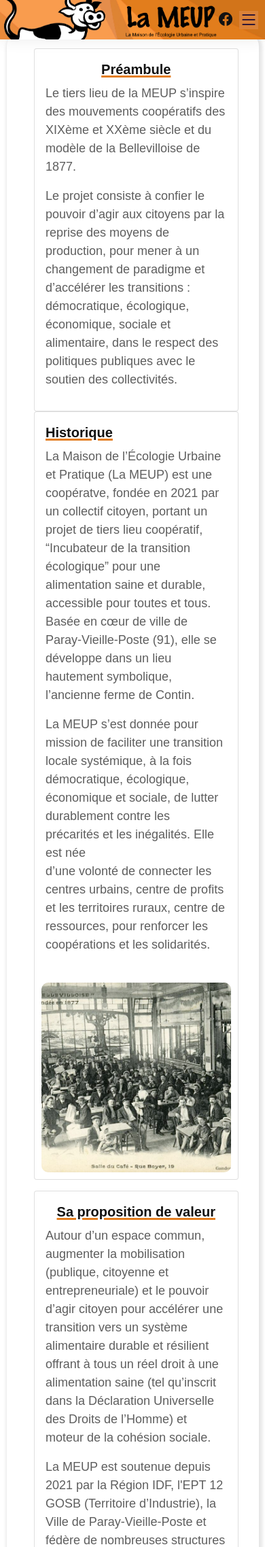
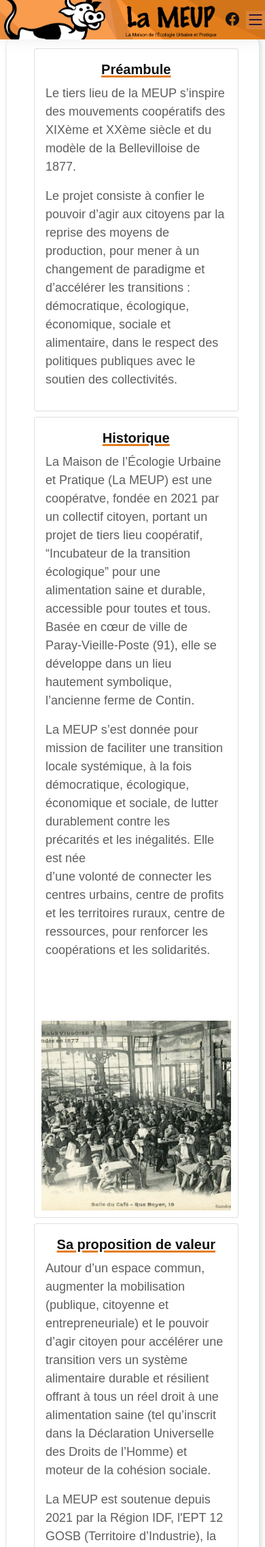
Before and after one commit to CoopCommuns/SiteWeb_MEUP, a PHP site: page /About.html in a window 390 px wide. Shown: the top 2275 px of the page at 68% size. Run offline with PHP 8.4, Linux system fonts and the light colour scheme; some web fonts are replaced.

Commit message:
mise à jour

```diff
--- a/About.html
+++ b/About.html
@@ -68,7 +68,7 @@
 	<div id="preloader"></div>
     <a href="#" class="back-to-top d-flex align-items-center justify-content-center"><i class="bi bi-arrow-up-short"></i></a>
 
-    <div class="section mt-5">
+    <div class="section mt-5 ">
         <div class="contain newsletter-text ">
             <div class="card-body card mt-2">
                 <h3 class="card-title newsletter-title">Préambule </h3>
@@ -80,9 +80,9 @@
                         respect des politiques publiques avec le soutien des collectivités.</p>
             </div>
 
-            <div class="card card-group vgr-cards" id="Restaurant Café" >
+            <div class="card card-group vgr-cards mt-2" id="Restaurant Café" >
                 <div class="card-body col-lg-8">
-                    <h4 class="card-title newsletter-title">Historique </h4>
+                    <h4 class="card-title newsletter-title d-flex align-items-center justify-content-center">Historique </h4>
                     <p>La Maison de l’Écologie Urbaine et Pratique (La MEUP) est une coopératve, fondée  en 2021
                         par un collectif citoyen, portant un projet de tiers lieu coopératif, “Incubateur de la transition
                         écologique” pour une alimentation saine et durable,  accessible pour toutes et tous.
@@ -99,13 +99,13 @@
                     </p>
                 </div>
                 <div class="card-img-body col-lg-4" >
-                    <img class="card-img pl-5" src="assets/img/La Bellevilloise.jpg" alt="Card image cap" >
+                    <img class=" img-fluid mt-5 rounded mr-" src="assets/img/La Bellevilloise.jpg" alt="Card image cap" >
                 </div>
           </div>
 
-            <div class="card-body card mt-3">
-                <h3 class="card-title newsletter-title">Sa proposition de valeur</h3>
-
+          <div class="card card-group vgr-cards mt-2" id="Restaurant Café" >
+            <div class="card-body col-lg-8">
+                <h4 class="card-title newsletter-title d-flex align-items-center justify-content-center">Sa proposition de valeur</h4>
                 <p>
                     Autour d’un espace commun, augmenter la mobilisation (publique, citoyenne et entrepreneuriale) et
                     le pouvoir d’agir citoyen pour accélérer une transition vers un système alimentaire durable
@@ -119,6 +119,10 @@
                     avec le PTCE Coop Communs pour une SSA.
                 </p>
             </div>
+            <div class="card-img-body col-lg-4" >
+                <img class=" img-fluid mt-5 rounded-3" src="assets/img/La Contine 2.jpg" alt="Card image cap" >
+            </div>
+      </div>
 
             <div class="card-body card mt-3 mb-3">
                 <h3 class="card-title newsletter-title">Le tiers lieu de la MEUP portée par 2 structures</h3>
@@ -208,19 +212,38 @@
       </div>
   </div>
 
+<!-- ======= Footer ======= -->
+<footer id="footer" >
+    <div class="container">
+		<h3 class="mb-4 fw-bold  fs-4 ">Nos Partenaires</h3>
 
-    <!-- ======= Footer ======= -->
-    <footer id="footer">
-        <div class="container">
-        <div class="col-12 text-center py-4 text-muted">
+        <div class="social">
+            <ul class="list-unstyled d-flex justify-content-center">
+                <li class="img-footer">
+                    <img src="assets/img/paray.png" alt="Photo 1" class="img">
+                </li>
+                <li class="img-footer">
+                    <img src="assets/img/region-ile-de-france-logo.png" alt="Photo 2">
+                </li>
+                <li class="img-footer">
+                    <img src="assets/img/GOSB.jpg" alt="Photo 3" class="img">
+                </li>
+                <li class="img-footer">
+                    <img src="assets/img/coopcommuns.jpg" alt="Photo 4" class="img">
+                </li>
+            </ul>
+        </div>
+
+		<div class="col-12 text-center py-4 text-muted">
             &copy; La MEUP
             <script>
                 document.write(new Date().getFullYear());
             </script>
             Copyright
         </div>
-        </div>
-    </footer><!-- End  Footer -->
+    </div>
+</footer>
+<!-- ======= End Footer ======= -->
 
    	<!-- Vendor JS Files -->
 <script src="assets/vendor/purecounter/purecounter.js"></script>
--- a/assets/css/styles.css
+++ b/assets/css/styles.css
@@ -152,7 +152,7 @@
 	  background-image: url('../img/orange.jpg');
 	 }
 	 .header-social-links a {
-	  padding-left: 310px;
+	  padding-left: 320px;
 	  padding-bottom: 0;
 	}
   }
--- a/évènement.html
+++ b/évènement.html
@@ -70,7 +70,7 @@
         <h3 class="card-title newsletter-title d-flex justify-content-center mb-3">Événements de la rentrée 2023</h3>
         <div class="row">
             <!-- Colonne 1 -->
-            <div class="col-md-4  mb-4">
+            <div class="col-md-4 mb-4">
                 <div class="card">
                     <img src="assets/img/Chantier participatif.jpg" class="card-img-top rounded" alt="Image 1">
                     <div class="card-body position-absolute  rounded " style="right:20px; left:20px; margin-top:50%;border-top: 3px solid #ecb746;background-color: #fff; ">
```
Also changed, not shown: Projets.html (+24 -3 lines).
